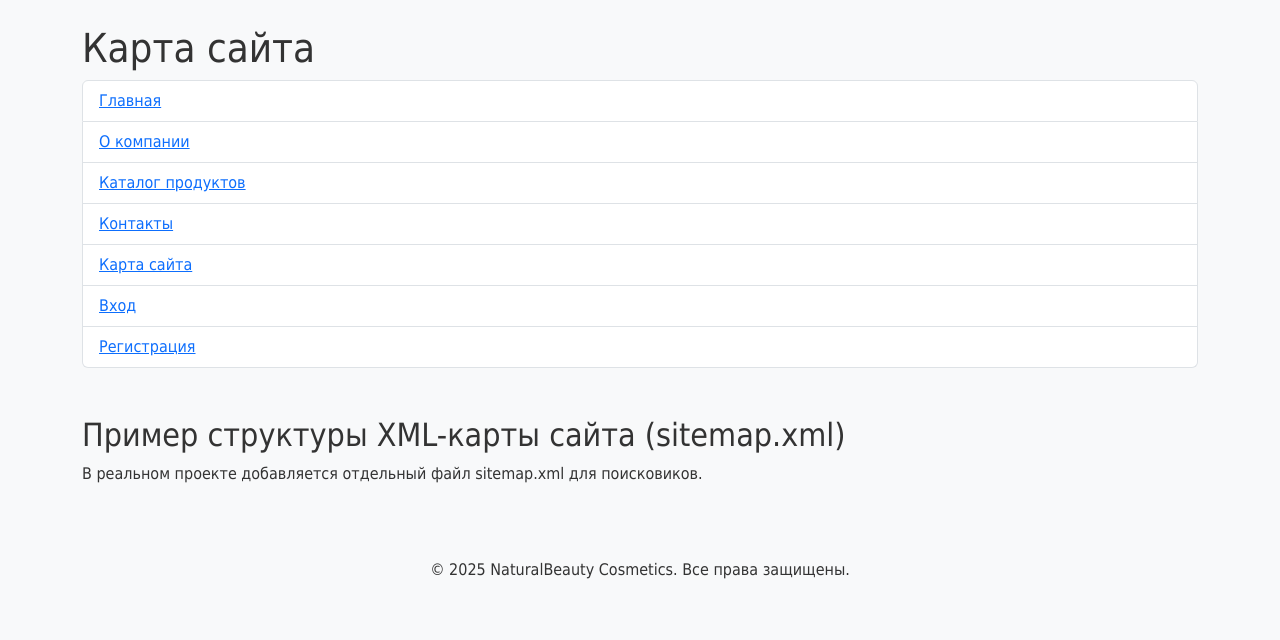
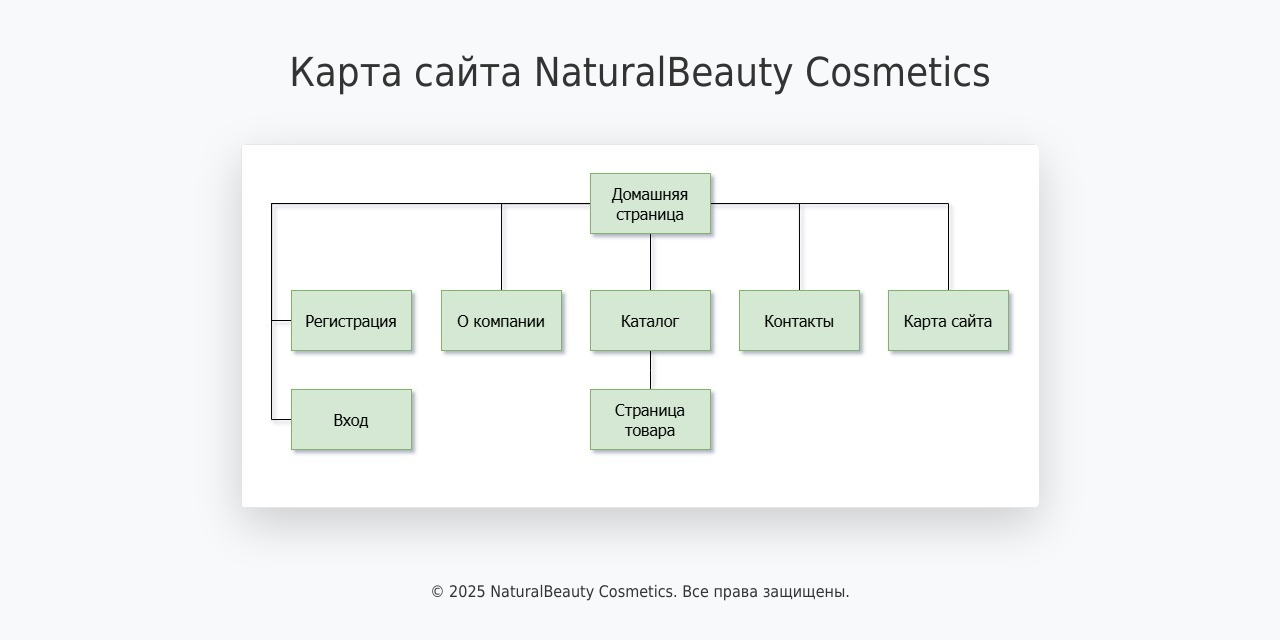
Before and after one commit to PolishchukMV/CosmeticsEdu, a Django app: page /sitemap/ in a window 1280 px wide. Shown: the part 66-706 px from the top of the page. Run offline with Django 5.2, Linux system fonts and the light colour scheme.

Commit message:
Add 404 page, minor changes

```diff
--- a/CosmeticsEdu/urls.py
+++ b/CosmeticsEdu/urls.py
@@ -1,8 +1,15 @@
 from django.contrib import admin
 from django.urls import path, include
+from django.conf import settings
+from django.conf.urls.static import static
+
+handler404 = 'shop.views.custom_404'
 
 urlpatterns = [
     path('admin/', admin.site.urls),
     path('', include('shop.urls')),
-    path('', include('django.contrib.auth.urls')),  # Добавляет login, logout, password_change и т.д.
+    path('', include('django.contrib.auth.urls')),
 ]
+
+if settings.DEBUG:
+    urlpatterns += static(settings.MEDIA_URL, document_root=settings.MEDIA_ROOT)
--- a/shop/templates/shop/product_detail.html
+++ b/shop/templates/shop/product_detail.html
@@ -2,7 +2,7 @@
 {% block title %}{{ product.name }}{% endblock %}
 
 {% block content %}
-<a href="/" class="btn btn-primary">Назад</a>
+<a href="/products/" class="btn btn-primary">Назад</a>
 <h1>{{ product.name }}</h1>
 <div class="row">
     <div class="col-md-6">
--- a/shop/templates/shop/profile.html
+++ b/shop/templates/shop/profile.html
@@ -3,7 +3,5 @@
 
 {% block content %}
 <h1>Добро пожаловать, {{ user.username }}!</h1>
-<p>Это ваш личный кабинет. Здесь в будущем можно добавить заказы, избранное и т.д.</p>
-<p>Email: {{ user.email }}</p>
 <a href="{% url 'logout' %}" class="btn btn-danger">Выйти</a>
 {% endblock %}
--- a/shop/templates/shop/sitemap.html
+++ b/shop/templates/shop/sitemap.html
@@ -1,25 +1,18 @@
 {% extends 'shop/base.html' %}
+{% load static %}
+
 {% block title %}Карта сайта{% endblock %}
 
 {% block content %}
-<h1>Карта сайта</h1>
-<ul class="list-group">
-    <li class="list-group-item"><a href="{% url 'home' %}">Главная</a></li>
-    <li class="list-group-item"><a href="{% url 'about' %}">О компании</a></li>
-    <li class="list-group-item"><a href="{% url 'product_list' %}">Каталог продуктов</a></li>
-    <li class="list-group-item"><a href="{% url 'contacts' %}">Контакты</a></li>
-    <li class="list-group-item"><a href="{% url 'sitemap' %}">Карта сайта</a></li>
-    {% if user.is_authenticated %}
-        <li class="list-group-item"><a href="{% url 'profile' %}">Личный кабинет</a></li>
-    {% else %}
-        <li class="list-group-item"><a href="{% url 'login' %}">Вход</a></li>
-        <li class="list-group-item"><a href="{% url 'register' %}">Регистрация</a></li>
-    {% endif %}
-</ul>
+<div class="container mt-5">
+    <h1 class="text-center mb-5">Карта сайта NaturalBeauty Cosmetics</h1>
 
-<h2 class="mt-5">Пример структуры XML-карты сайта (sitemap.xml)</h2>
-<p>В реальном проекте добавляется отдельный файл sitemap.xml для поисковиков.</p>
+    <!-- Изображение карты сайта -->
+    <div class="text-center mb-5">
+        <img src="{% static 'img/sitemap.jpg' %}"
+             alt="Визуальная карта сайта"
+             class="img-fluid rounded shadow-lg">
+    </div>
 
-<grok-card data-id="cb1e46" data-type="image_card"  data-arg-size="LARGE" ></grok-card>
-
+</div>
 {% endblock %}
--- a/shop/views.py
+++ b/shop/views.py
@@ -58,3 +58,6 @@
 
 def sitemap(request):
     return render(request, 'shop/sitemap.html')
+
+def custom_404(request, exception):
+    return render(request, '404.html', status=404)
--- a/static/css/style.css
+++ b/static/css/style.css
@@ -70,3 +70,7 @@
 .card-header {
     background: linear-gradient(135deg, #28a745, #20c997) !important;
 }
+
+.carousel-caption {
+    text-shadow: 2px 2px black
+}
```
Also changed, not shown: CosmeticsEdu/settings.py (+7 -6 lines), shop/templates/404.html (added, +32 -0 lines), shop/templates/shop/home.html (+4 -6 lines), static/img/SiteMap.jpg (added), static/img/carousel1.jpg (added), static/img/carousel2.webp (added), static/img/carousel3.avif (added).
